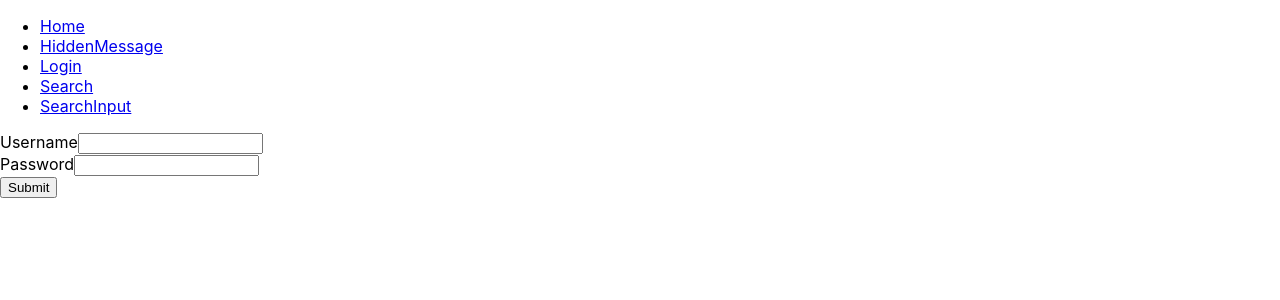
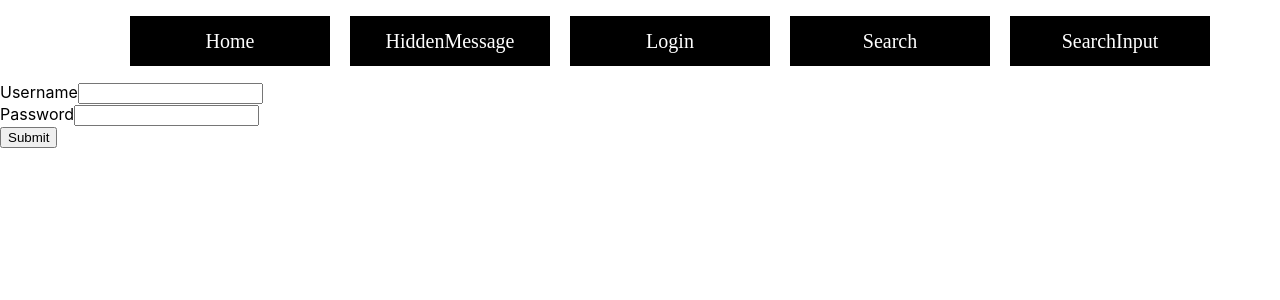
Before and after one commit to ArtsiomAstrouski/ReactTesting, a React (Create React App) app: page /login in a window 1280 px wide. Shown: the top 300 px of the page. Built offline with nearby package versions, Linux system fonts and the light colour scheme.

Commit message:
added styles in header page

```diff
--- a/src/components/Header/header.js
+++ b/src/components/Header/header.js
@@ -1,25 +1,36 @@
 import { Link } from 'react-router-dom'
 import React from 'react'
+import styles from './style.module.css'
 
 const Header = () => {
 	return (
 		<header>
 			<nav>
-				<ul>
+				<ul className={styles.header}>
 					<li>
-						<Link to="/home">Home</Link>
+						<Link className={styles.link} to="/home">
+							Home
+						</Link>
 					</li>
 					<li>
-						<Link to="/hidden">HiddenMessage</Link>
+						<Link className={styles.link} to="/hidden">
+							HiddenMessage
+						</Link>
 					</li>
 					<li>
-						<Link to="/login">Login</Link>
+						<Link className={styles.link} to="/login">
+							Login
+						</Link>
 					</li>
 					<li>
-						<Link to="/search">Search</Link>
+						<Link className={styles.link} to="/search">
+							Search
+						</Link>
 					</li>
 					<li>
-						<Link to="/searchinput">SearchInput</Link>
+						<Link className={styles.link} to="/searchinput">
+							SearchInput
+						</Link>
 					</li>
 				</ul>
 			</nav>
--- /dev/null
+++ b/src/components/Header/style.module.css
@@ -0,0 +1,25 @@
+.header {
+	display: flex;
+	font-family: 'Times New Roman', Times, serif;
+	list-style: none;
+	align-items: center;
+	justify-content: center;
+}
+
+.link {
+	display: flex;
+	text-decoration: none;
+	align-items: center;
+	justify-content: center;
+	font-size: 20px;
+	margin-left: 20px;
+	width: 200px;
+	height: 50px;
+	text-decoration: none;
+	color: white;
+	background-color: black;
+}
+
+.link:hover {
+	color: red;
+}
```
